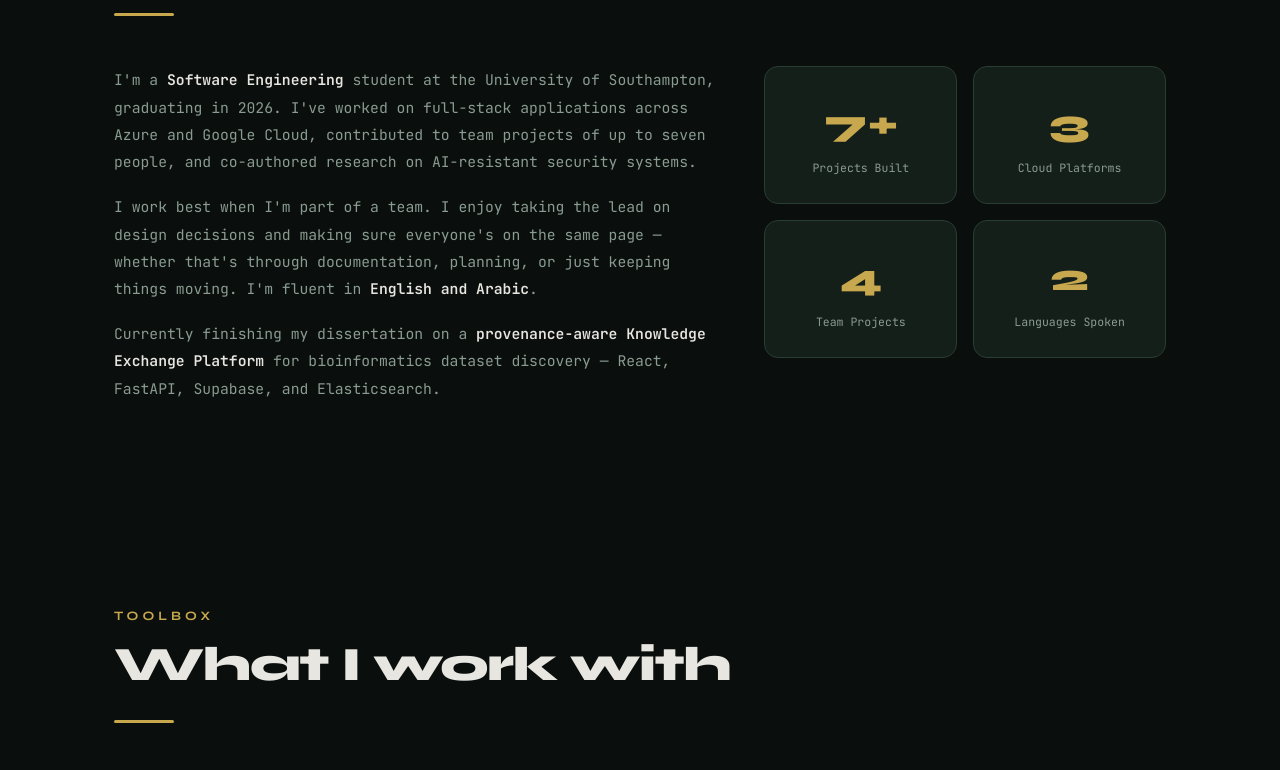
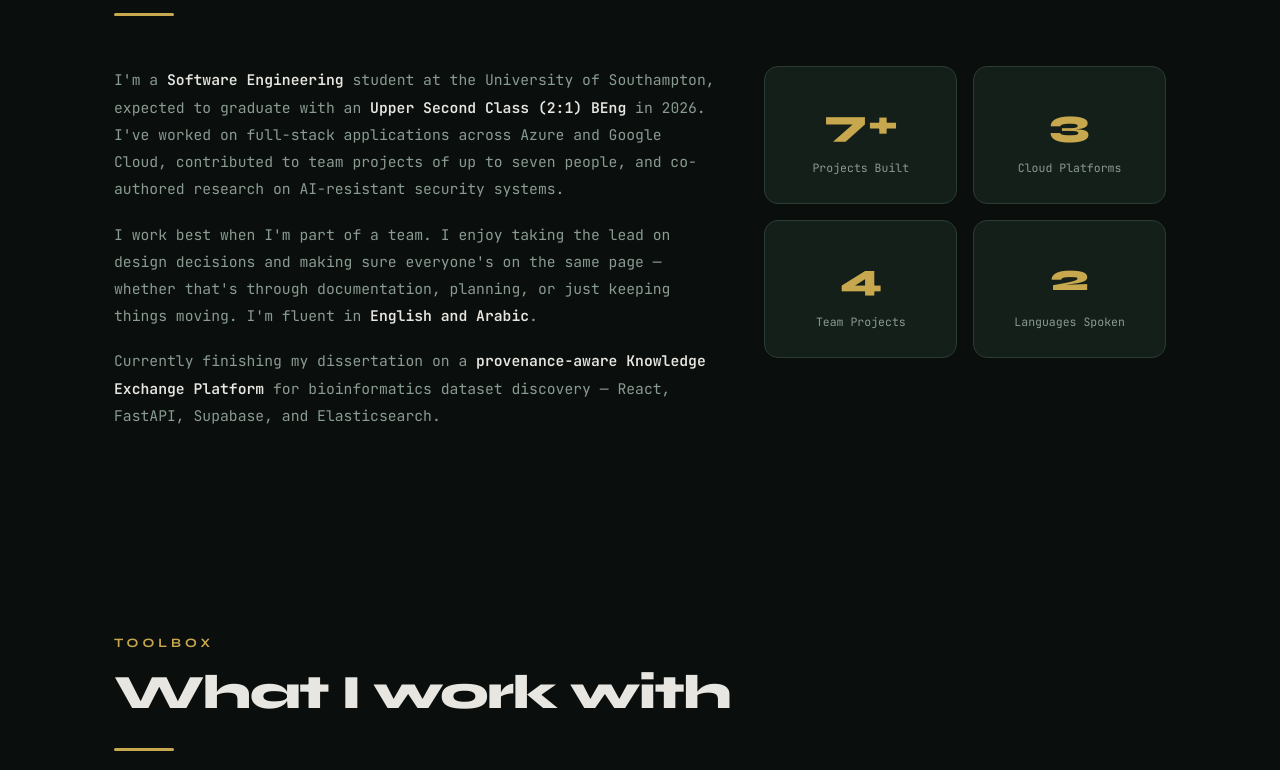
Before and after one commit to Ammar24-eng/portfolio, a plain HTML site: page index.html in a window 1280 px wide. Shown: the part 1010-1780 px from the top of the page. Drawn offline with nearby package versions, Linux system fonts and the light colour scheme; animation ran at ten frames a second.

Commit message:
Revise personal introduction in index.html
Updated graduation details and degree classification.

```diff
--- a/index.html
+++ b/index.html
@@ -211,7 +211,7 @@
       </div>
       <div class="about-grid">
         <div class="about-text reveal">
-         <p>I'm a <strong>Software Engineering</strong> student at the University of Southampton, graduating in 2026. I've worked on full-stack applications across Azure and Google Cloud, contributed to team projects of up to seven people, and co-authored research on AI-resistant security systems.</p>
+       <p>I'm a <strong>Software Engineering</strong> student at the University of Southampton, expected to graduate with an <strong>Upper Second Class (2:1) BEng</strong> in 2026. I've worked on full-stack applications across Azure and Google Cloud, contributed to team projects of up to seven people, and co-authored research on AI-resistant security systems.</p>
           <p>I work best when I'm part of a team. I enjoy taking the lead on design decisions and making sure everyone's on the same page — whether that's through documentation, planning, or just keeping things moving. I'm fluent in <strong>English and Arabic</strong>.</p>
           <p>Currently finishing my dissertation on a <strong>provenance-aware Knowledge Exchange Platform</strong> for bioinformatics dataset discovery — React, FastAPI, Supabase, and Elasticsearch.</p></div>
         <div class="about-stats reveal">
```
